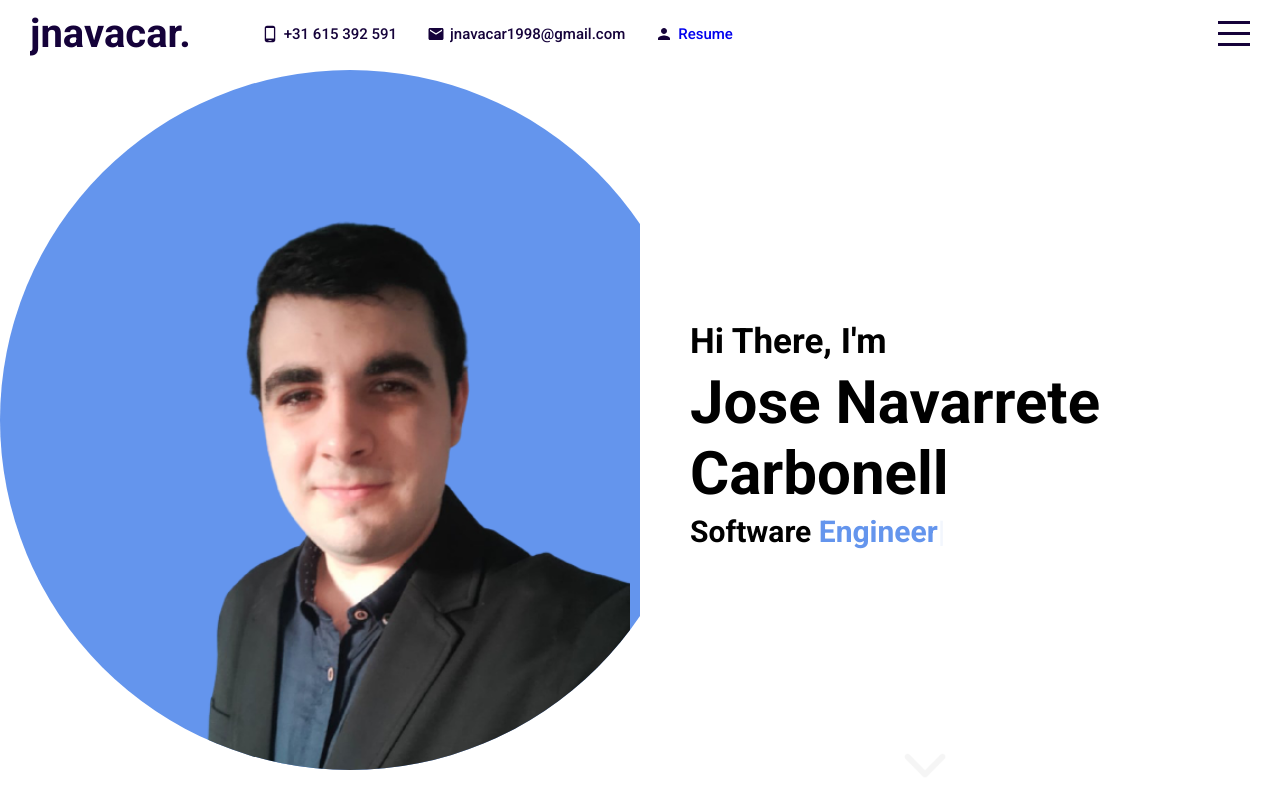
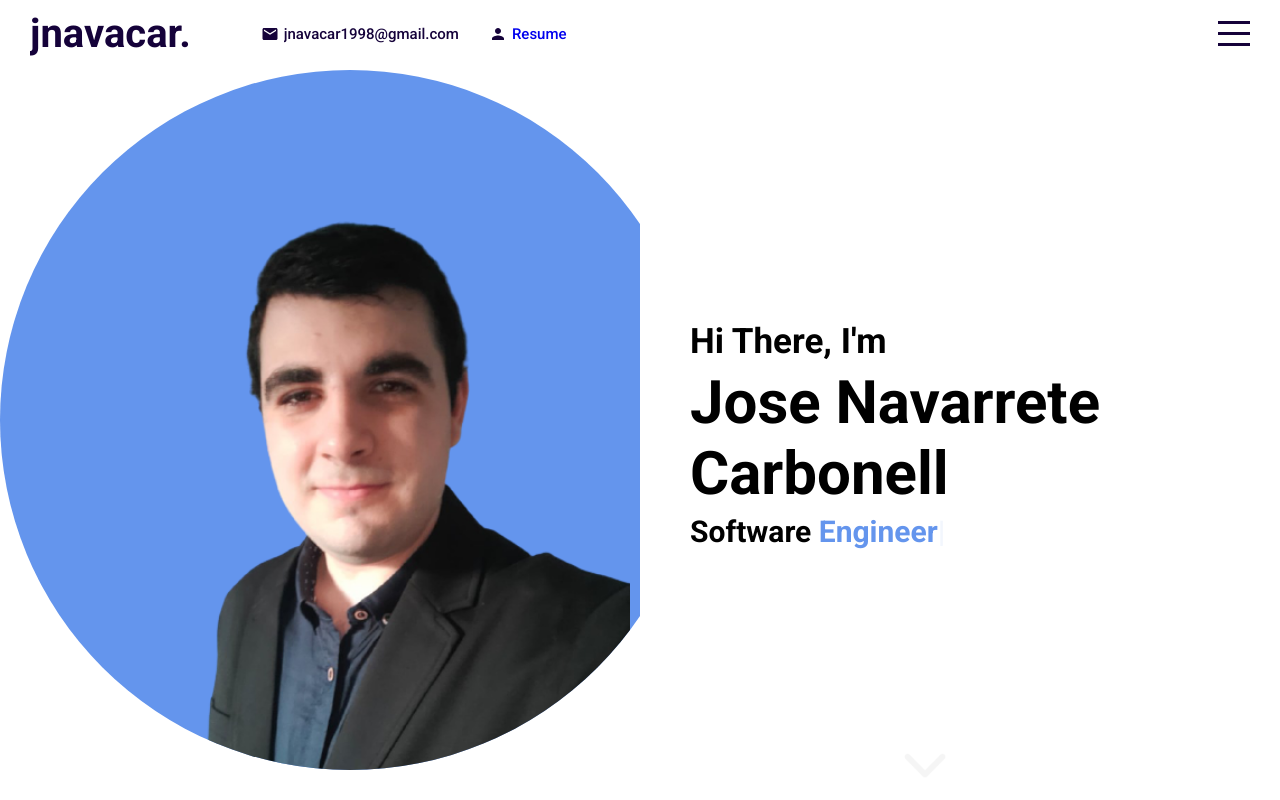
Before and after one commit to Josenavacar/MyCVWebsite-ReactJS-Website, a React (Create React App) app: page / in a window 1280 px wide. Built offline with nearby package versions, Linux system fonts and the light colour scheme; the HTML template or start-up script is replaced by a standard one.

Commit message:
Removed phone number

```diff
--- a/src/components/contact/Contact.jsx
+++ b/src/components/contact/Contact.jsx
@@ -15,12 +15,6 @@ export default function Contact() {
                         <Mail className="icon"/>
                         <p>jnavacar1998@gmail.com</p>
                     </div>
-
-                    <div class="card">
-                        <PhoneAndroid className="icon"/>
-                        <p>+31 615 392 591</p>
-                    </div>
-
                     <div class="card">
                         <GitHub className="icon"/>
                         <p><a href="https://github.com/jnavacar" style={{textDecoration: 'none', color: 'white'}} target="_blank" rel="noreferrer">GitHub</a></p>
--- a/src/components/topbar/Topbar.jsx
+++ b/src/components/topbar/Topbar.jsx
@@ -7,11 +7,6 @@ export default function Topbar({ menuOpen, setMenuOpen }) {
             <div className="wrapper">
                 <div className="left">
                     <a href="#intro" className="logo">jnavacar.</a>
-                    <div className="itemContainer">
-                        <PhoneAndroid className="icon"/>
-                        <span>+31 615 392 591</span>
-
-                    </div>
                     <div className="itemContainer">
                         <Mail className="icon"/>
                         <span>jnavacar1998@gmail.com</span>
```
